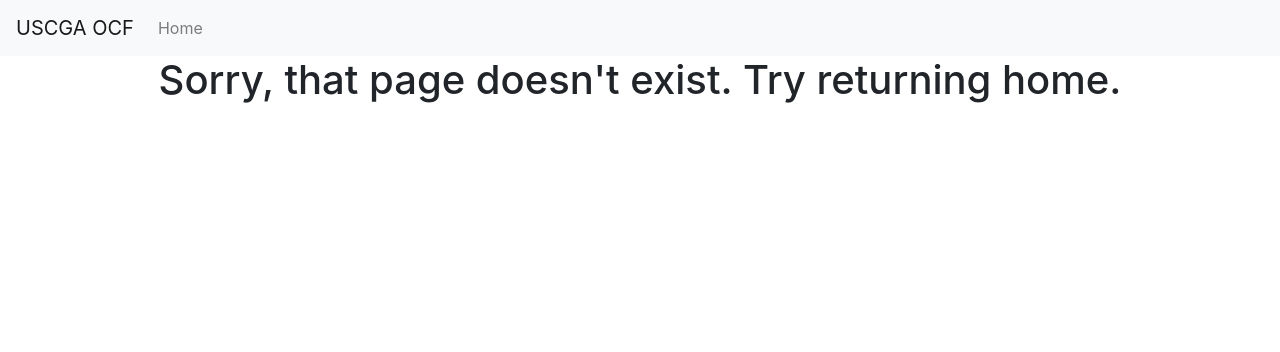
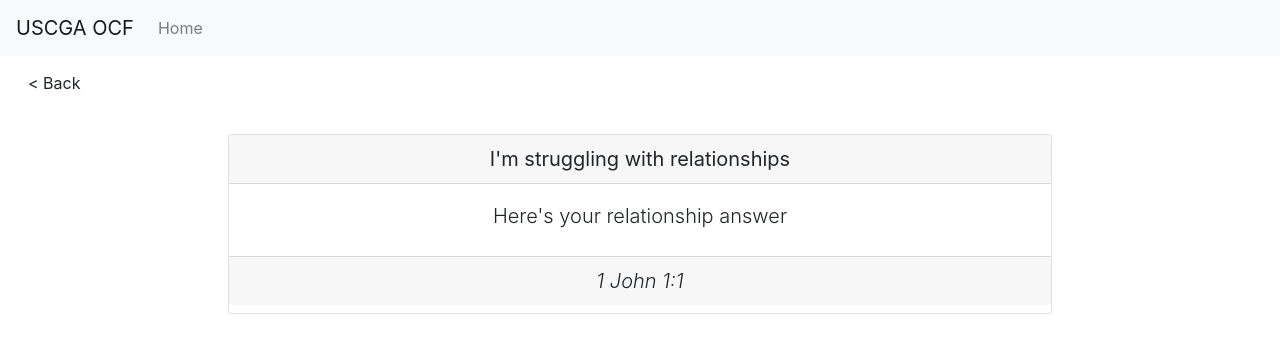
Before and after one commit to glenngartner/OCF_Guidance, an Angular app: page /answers/0 in a window 1280 px wide. Shown: the top 352 px of the page. Built offline with nearby package versions, Linux system fonts and the light colour scheme.

Commit message:
implement Q and A service, answer id routing

```diff
--- a/src/app/answers/answers.component.html
+++ b/src/app/answers/answers.component.html
@@ -1,3 +1,18 @@
-<p>
-  answers works!
-</p>
+<div class="row">
+  <div class="col-sm-auto">
+    <a (click)="gotToQuestions()">
+      <button class="btn btn-block my-2">< Back</button>
+    </a>
+  </div>
+</div>
+<div class="row">
+  <div class="col-sm-2"></div>
+  <div class="col-sm-8">
+    <div class="card mx-auto my-4 text-center">
+      <h3 class="card-header lead"><b>{{getAnswerTitle()}}</b></h3>
+      <h1 class="card-body lead">{{answer.body}}</h1>
+      <h4 class="card-footer text-center lead"><i>{{answer.scripture}}</i></h4>
+    </div>
+  </div>
+  <div class="col-sm-2"></div>
+</div>
--- a/src/app/answers/answers.component.ts
+++ b/src/app/answers/answers.component.ts
@@ -1,4 +1,6 @@
-import { Component, OnInit } from '@angular/core';
+import {Component, OnInit} from '@angular/core';
+import {Router, ActivatedRoute } from '@angular/router';
+import {QAndAService} from '../services/q-and-a.service';
 
 @Component({
   selector: 'app-answers',
@@ -7,9 +9,27 @@ import { Component, OnInit } from '@angular/core';
 })
 export class AnswersComponent implements OnInit {
 
-  constructor() { }
+  public answer;
+  private id: string;
+
+  constructor(
+    private route: ActivatedRoute,
+    private router: Router,
+    private QAService: QAndAService
+  ) {
+  }
 
   ngOnInit() {
+    this.id = this.route.snapshot.paramMap.get('id');
+    this.answer = this.QAService.getAnswer(this.id);
+  }
+
+  public gotToQuestions() {
+    this.router.navigate(['/questions']);
+  }
+
+  public getAnswerTitle(): string {
+    return this.QAService.getQuestion(this.id).body;
   }
 
 }
--- a/src/app/app.module.ts
+++ b/src/app/app.module.ts
@@ -12,6 +12,7 @@ import { AnswersComponent } from './answers/answers.component';
 const appRoutes: Routes = [
   {path: 'home', component: MainComponent},
   {path: 'questions', component: QuestionsComponent},
+  {path: 'answers/:id', component: AnswersComponent},
   {path: '', redirectTo: '/home', pathMatch: 'full'},
   {path: '**', component: PageNotFoundComponent}
 ];
--- a/src/app/questions/questions.component.html
+++ b/src/app/questions/questions.component.html
@@ -1,17 +1,16 @@
 <div class="row">
   <div class="col-sm">
     <hr>
-    <div *ngFor="let question of questions; let i = index;" class="row">
-      <a class="col-auto mx-auto my-4" href="/"
+    <div *ngFor="let QandA of questionAndAnswers; let i = index;" class="row">
+      <a class="col-sm-auto mx-auto my-4" href="/answers/{{i}}"
          (mouseover)="onPointerOver(i)"
          (mouseleave)="onPointerOut(i)">
-        <div class="card"
-             [class.shadow]="!question.mouseOver"
-             [class.shadow-sm]="question.mouseOver"
+        <div class="card text-center"
+             [class.shadow]="!QandA.question.mouseOver"
+             [class.shadow-sm]="QandA.question.mouseOver"
         >
           <h3 class="card-body mx-auto"
-            [style.color]="gray"
-          >{{question.body}}</h3>
+          >{{QandA.question.body}}</h3>
         </div>
       </a>
     </div>
--- a/src/app/questions/questions.component.ts
+++ b/src/app/questions/questions.component.ts
@@ -1,5 +1,6 @@
 import {Component, OnInit} from '@angular/core';
-import {Question} from '../generic/interfaces';
+import {Question, QuestionAndAnswer} from '../generic/interfaces';
+import {QAndAService} from '../services/q-and-a.service';
 
 @Component({
   selector: 'app-questions',
@@ -8,31 +9,21 @@ import {Question} from '../generic/interfaces';
 })
 export class QuestionsComponent implements OnInit {
 
-  public questionBodies = [
-    'I\'m struggling with relationships',
-    'My roommate is difficult to live with',
-    'How do I know God is real?',
-    'I\'m suffering',
-    'How can I share my faith?'
-  ];
+  public questionAndAnswers: QuestionAndAnswer[] = [];
 
-  public questions: Question[] = [];
-
-  constructor() {
+  constructor(private qandAService: QAndAService) {
   }
 
   ngOnInit() {
-    for (const questionBody of this.questionBodies) {
-      this.questions.push({body: questionBody, mouseOver: false});
-    }
+      this.questionAndAnswers = this.qandAService.questionsAndAnswers;
   }
 
   public onPointerOver(i: number) {
-    this.questions[i].mouseOver = true;
+    this.questionAndAnswers[i].question.mouseOver = true;
   }
 
   public onPointerOut(i: number) {
-    this.questions[i].mouseOver = false;
+    this.questionAndAnswers[i].question.mouseOver = false;
   }
 
 }
--- /dev/null
+++ b/src/app/services/q-and-a.service.ts
@@ -0,0 +1,22 @@
+import {Injectable} from '@angular/core';
+import {Answer, Question, QuestionAndAnswer} from '../generic/interfaces';
+import {QAndAList} from '../generic/QAndAList';
+
+@Injectable({
+  providedIn: 'root'
+})
+export class QAndAService {
+  public questionsAndAnswers: QuestionAndAnswer[] = [];
+
+  constructor() {
+    this.questionsAndAnswers = QAndAList;
+  }
+
+  public getAnswer(id: string): Answer {
+    return this.questionsAndAnswers[id].answer;
+  }
+
+  public getQuestion(id: string): Question {
+      return this.questionsAndAnswers[id].question;
+  }
+}
```
Also changed, not shown: 1 other file (tests, documents, lock files or other folders).
